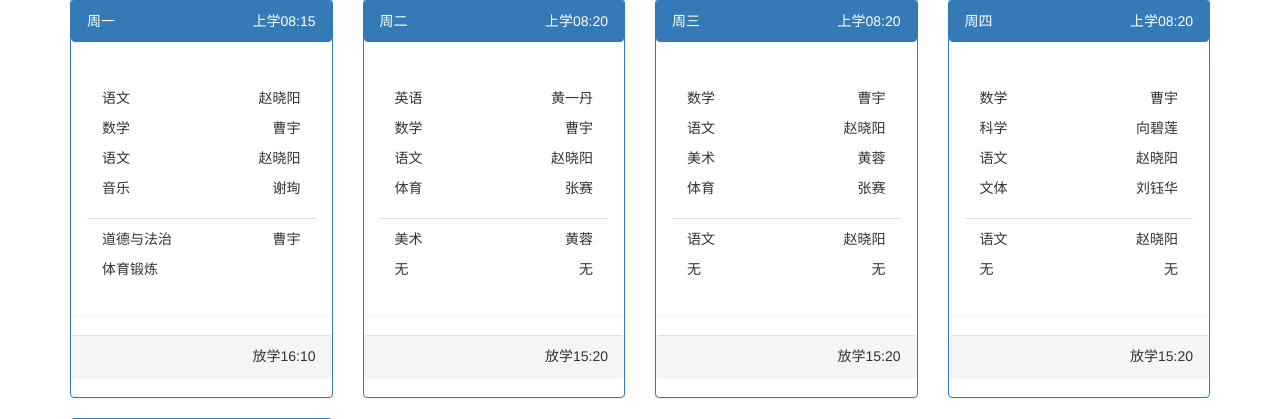
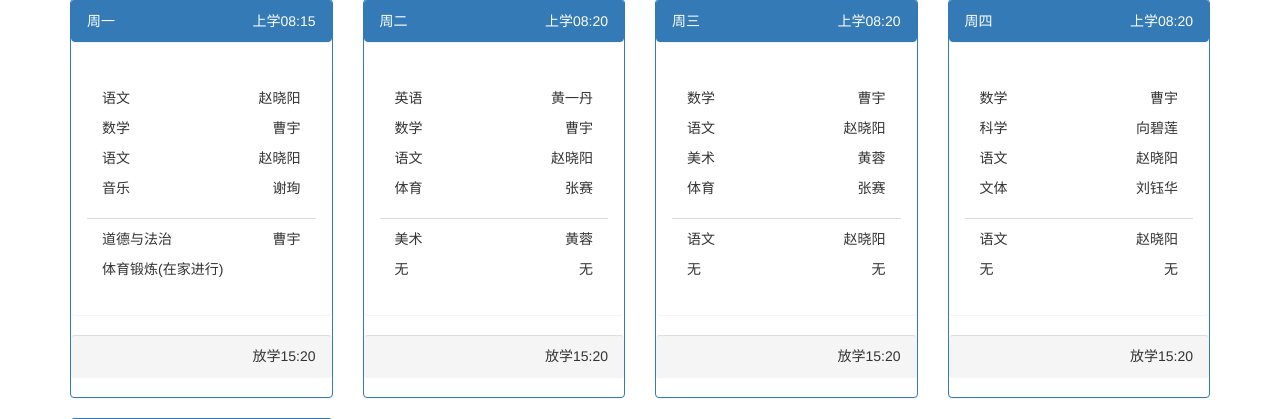
Before and after one commit to auzurdragon/mywebsite, a Django app: page /syllabus/ in a window 1280 px wide. Shown: the part 121-540 px from the top of the page. Run offline with Django 3.2, Linux system fonts and the light colour scheme; some libraries are stand-ins or nearby versions.

Commit message:
周一体育锻炼在家进行

```diff
--- a/templates/children/syllabus.html
+++ b/templates/children/syllabus.html
@@ -17,11 +17,11 @@
                         </li>
                         <li class="list-group-item">
                             <p>道德与法治<span style="float:right">曹宇</span></p>
-                            <p>体育锻炼<span style="float:right"></span></p>
+                            <p>体育锻炼(在家进行)<span style="float:right"></span></p>
                         </li>
                     </ul>
                 </div>
-                <div class="panel panel-footer text-right">放学16:10</div>
+                <div class="panel panel-footer text-right">放学15:20</div>
             </div>
         </div>
         <div class="col-md-3 col-sm-6 col-xs-6">
```
